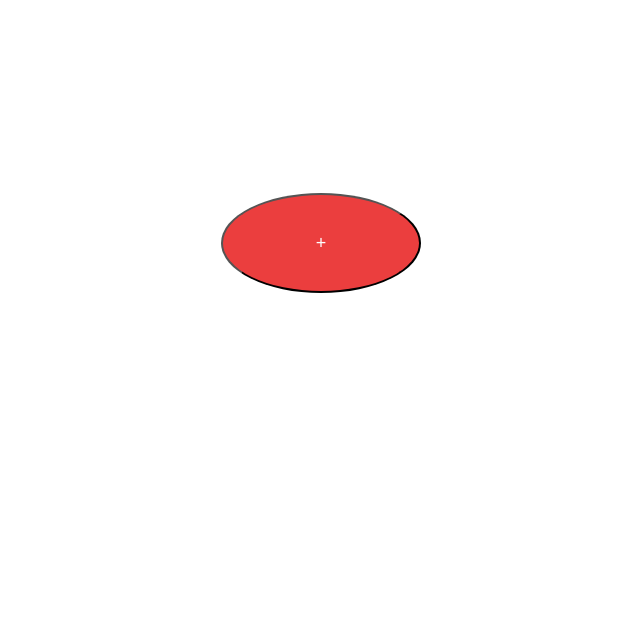
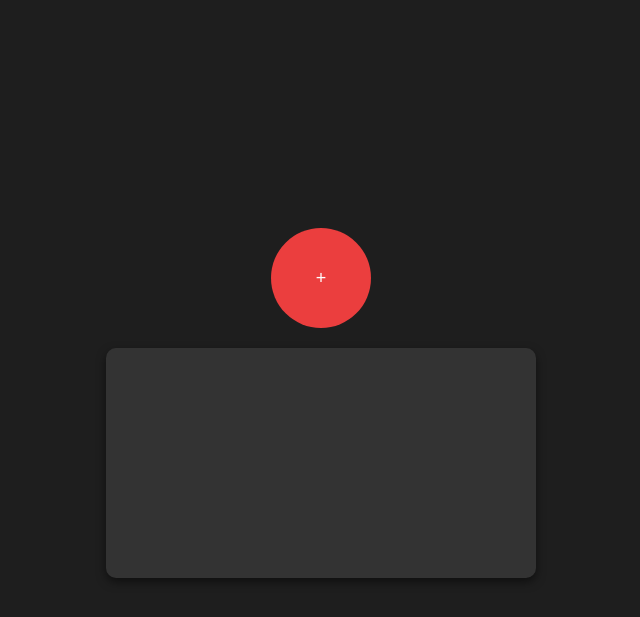
Before and after one commit to rahul2-17/movies, a plain HTML site: page index.html in a window 1280 px wide. Shown: the part 5-622 px from the top of the page, without its empty margins (319-959 px from the left). Drawn offline with Linux system fonts and the light colour scheme.

Commit message:
Update moviestyle.css

```diff
--- a/moviestyle.css
+++ b/moviestyle.css
@@ -1,50 +1,63 @@
-body{
-    min-height: 480px;
-    max-height: 720px;
+body {
+    min-height: 100vh;
+    display: flex;
+    flex-direction: column;
+    align-items: center;
     justify-content: center;
-    display: flex;
-    /* align-items: flex-end; */
-
-    align-items: center;
-    background-image: url();
+    background-color: #1e1e1e;
+    color: white;
+    font-family: Arial, sans-serif;
 }
 
-.container{
+#addMovie {
+    font-size: large;
+    width: 100px;
+    height: 100px;
+    background-color: rgb(235, 62, 62);
+    color: white;
+    border-radius: 50%;
     display: flex;
-    flex-direction: column;
+    justify-content: center;
+    align-items: center;
+    border: none;
+    cursor: pointer;
+    transition: all 0.5s ease-in-out;
 }
 
-#addMovie{
-    flex-grow: 0.1;
-    display: flex;
-    font-size: large;
-    max-width: 200px;
-    max-height: 200px;
-    justify-content: center;
-    align-items: center;
-    flex-direction: row;
-    background-color: rgb(235, 62, 62);
-    color: white;
-    width: 100px;
-    height: 100px;
-    border-radius: 50%;
+#addMovie:hover {
+    background-color: rgb(240, 108, 108);
+    width: 150px;
+    border-radius: 30%;
 }
 
-#addMovie:hover{
-    background-color: rgb(240, 108, 108);
-    width:150px;
-    transition-duration: 1s;
-    border-radius: 30%;
-    content: unset;
+#addMovie:hover::after {
+    content: " Add a movie";
 }
 
-#addMovie:hover:after{
-    content:"Add a movie";
+#display {
+    margin-top: 20px;
+    background-color: #333;
+    padding: 15px;
+    border-radius: 10px;
+    width: 80%;
+    max-width: 400px;
+    min-height: 200px;
+    max-height: 300px;
+    overflow-y: auto;
+    box-shadow: 0 4px 10px rgba(0, 0, 0, 0.5);
 }
 
-#display{
-    /* width: 50vw; */
-    display: flex;
-    flex-direction: column;
-    font-size: medium;
+/* Styling each movie item */
+#display div {
+    background-color: #444;
+    padding: 10px;
+    margin: 5px 0;
+    border-radius: 5px;
+    text-align: center;
+    transition: transform 0.3s ease-in-out;
 }
+
+#display div:hover {
+    transform: scale(1.05);
+    background-color: #555;
+}
```
